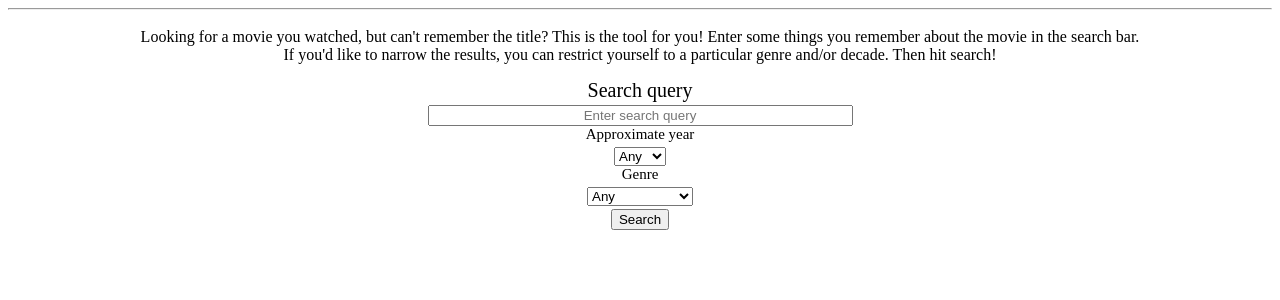
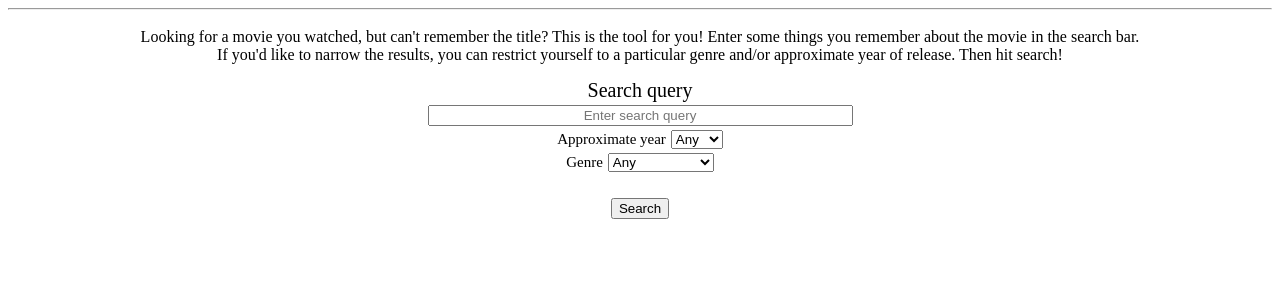
Before and after one commit to sayantangkhan/movie-plot-nlp-project, a Flask app: page /search in a window 1280 px wide. Shown: the part 45-345 px from the top of the page. Run offline with Flask 2, Linux system fonts and the light colour scheme; parts of the project's set-up code (start-up, migrations or seed data) failed here and were passed over.

Commit message:
improved styling

```diff
--- a/web_interface/templates/base.html
+++ b/web_interface/templates/base.html
@@ -16,12 +16,16 @@
             font-size: 20px;
         }
 
-	.results {
+	    .results {
             text-align: center;
-	}
+	    }
 
         .other {
             font-size: 15px;
+        }
+
+        nav {
+            text-align:center;
         }
 
         nav a {
@@ -56,28 +60,16 @@
         }
 
         .buttondiv {
-            width: 100vw;
             margin: 5px auto;
+            margin-bottom: 40px;
             text-align: center;
-        }
-        .button {
-            text-align: center;
-            background-color: #cfcfcf;
-            border: 1px solid black;
-            color: #d64161;
-            padding: 10px 10px;
-            display: inline-block;
-        }
-
-        .button:hover {
-            background-color: #f2f2f2;
         }
     </style>
 </head>
 
 <body>
     <nav>
-        <center><a href="{{ url_for('index') }}">Movie Search</a></center>
+        <a href="{{ url_for('index') }}">Movie Search</a>
     </nav>
     <hr>
     <div class="content">
--- a/web_interface/templates/search.html
+++ b/web_interface/templates/search.html
@@ -2,28 +2,30 @@
 
 {% block content %}
 <p class="help">
-Looking for a movie you watched, but can't remember the title? This is the tool for you! Enter some things you remember about the movie in the search bar. If you'd like to narrow the results, you can restrict yourself to a particular genre and/or decade. Then hit search!
+Looking for a movie you watched, but can't remember the title? This is the tool for you! Enter some things you remember about the movie in the search bar. If you'd like to narrow the results, you can restrict yourself to a particular genre and/or approximate year of release. Then hit search!
 </p>
 <div class="searchbox">
     <form method="post">
-        <label for="title">{% block title %} Search query {% endblock %}</label>
+        <label for="query">{% block title %} Search query {% endblock %}</label>
         <br>
-        <input type="text" size="50" name="query" placeholder="Enter search query"
-            value="{{ request.form['query'] }}"></input>
+        <input type="text" size="50" name="query" id="query" placeholder="Enter search query"
+            value="{{ request.form['query'] }}">
         <br>
-        <div class="other">Approximate year</div>
-        <SELECT name="year">
+      <div class="optional">
+        <label for="year" class="other">Approximate year</label>
+        <SELECT name="year" id="year">
             {% for y in year_choices %}
             <OPTION value={{y}}>{{y}}</option>
             {% endfor %}
         </SELECT>
         <br>
-	<div class="other">Genre</div>
-        <SELECT name="genre">
+	    <label for="genre" class="other">Genre</label>
+        <SELECT name="genre" id="genre">
             {% for g in genre_choices %}
             <OPTION value={{g}}>{{g}}</option>
             {% endfor %}
         </SELECT>
+      </div>
         <br>
         <button type="submit">Search</button>
     </form>
```
Also changed, not shown: web_interface/templates/result.html (+6 -4 lines).
